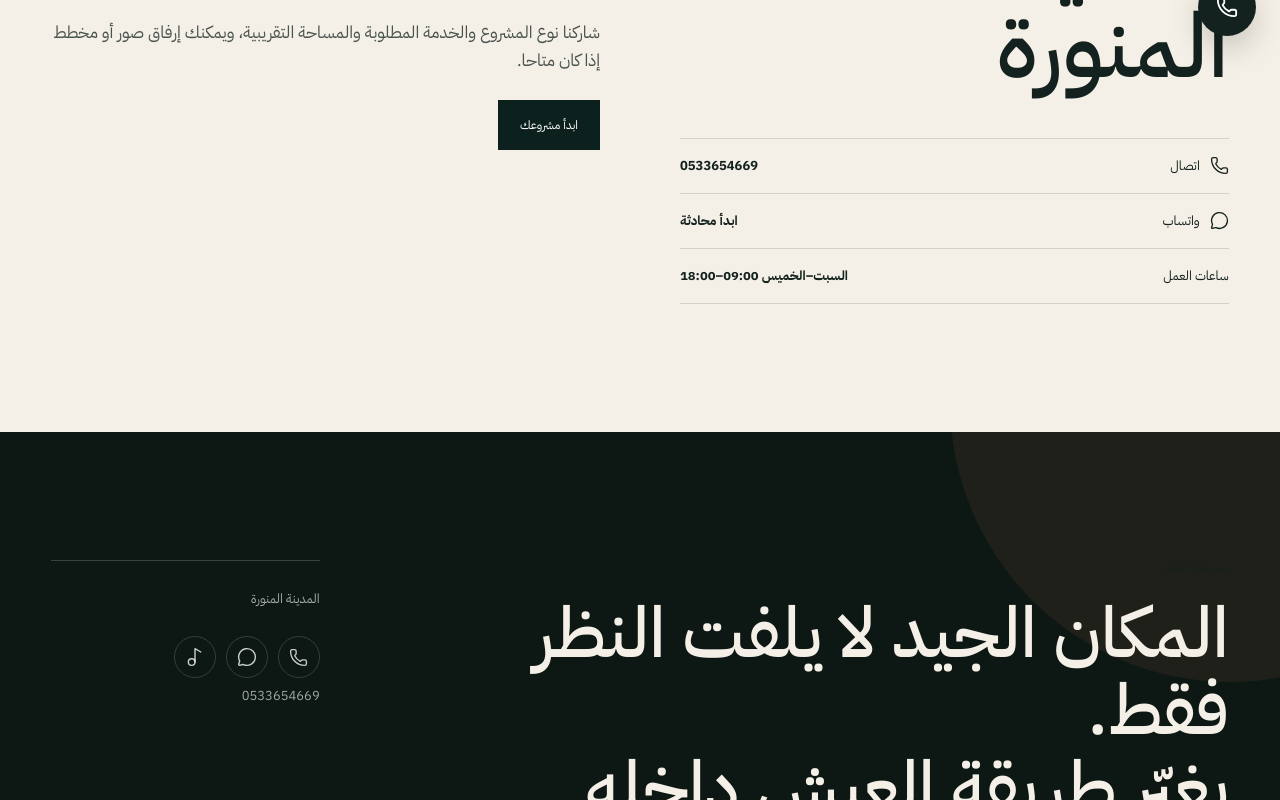
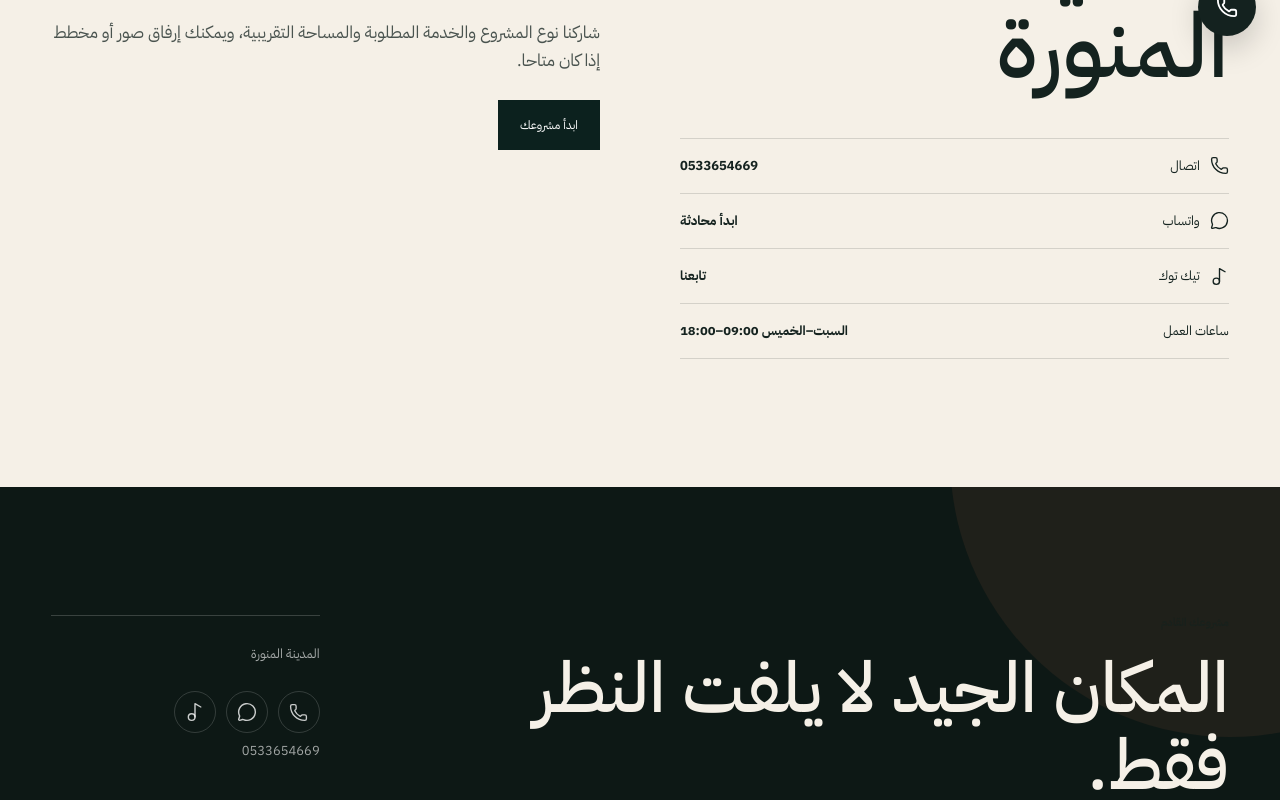
Before and after one commit to yahiashahin65/ruqi, a Next.js app: page /contact in a window 1280 px wide. Shown: the part 740-1540 px from the top of the page. Built offline with nearby package versions, Linux system fonts and the light colour scheme; no server answers.

Commit message:
Refactor contact page for improved readability

```diff
--- a/src/app/contact/page.tsx
+++ b/src/app/contact/page.tsx
@@ -1,5 +1,4 @@
 import type { Metadata } from "next";
-import Link from "next/link";
 import {
   Ghost,
   MessageCircle,
@@ -38,6 +37,7 @@ export default async function ContactPage() {
 
       <section className="section">
         <div className="shell contact-grid">
+
           <div>
             <h2 className="contact-big">
               المدينة
@@ -45,7 +45,9 @@ export default async function ContactPage() {
               المنورة
             </h2>
 
+
             <div className="contact-list">
+
               <a href={`tel:${settings.phone}`}>
                 <span
                   style={{
@@ -54,7 +56,10 @@ export default async function ContactPage() {
                     gap: "10px"
                   }}
                 >
-                  <Phone size={19} strokeWidth={1.7} />
+                  <Phone
+                    size={19}
+                    strokeWidth={1.7}
+                  />
                   اتصال
                 </span>
 
@@ -62,6 +67,8 @@ export default async function ContactPage() {
                   {settings.phone}
                 </strong>
               </a>
+
+
 
               <a
                 href={`https://wa.me/${settings.whatsapp}`}
@@ -87,11 +94,12 @@ export default async function ContactPage() {
                 </strong>
               </a>
 
-              {settings.tiktok && (
+
+
               <a
-                  href={settings.tiktok}
+                href="https://www.tiktok.com/@laqeinaha.lak?_r=1&_t=ZS-99ytgzsSo5s"
                 target="_blank"
-                  rel="noreferrer"
+                rel="noopener noreferrer"
               >
                 <span
                   style={{
@@ -111,7 +119,8 @@ export default async function ContactPage() {
                   تابعنا
                 </strong>
               </a>
-              )}
+
+
 
               {settings.snapchat && (
                 <a
@@ -139,6 +148,8 @@ export default async function ContactPage() {
                 </a>
               )}
 
+
+
               <div>
                 <span>
                   ساعات العمل
@@ -148,22 +159,30 @@ export default async function ContactPage() {
                   {settings.businessHours}
                 </strong>
               </div>
+
+
             </div>
           </div>
 
+
+
           <div className="prose">
+
             <p className="eyebrow">
               للطلبات الجديدة
             </p>
+
 
             <h2>
               كلما كانت البداية واضحة، كان ردنا أدق.
             </h2>
 
+
             <p>
               شاركنا نوع المشروع والخدمة المطلوبة والمساحة
               التقريبية، ويمكنك إرفاق صور أو مخطط إذا كان متاحا.
             </p>
+
 
             <a
               className="button button--solid"
@@ -173,7 +192,11 @@ export default async function ContactPage() {
             >
               ابدأ مشروعك
             </a>
+
+
           </div>
+
+
         </div>
       </section>
     </main>
```
Lines whose indentation alone changed are shown as unchanged.
